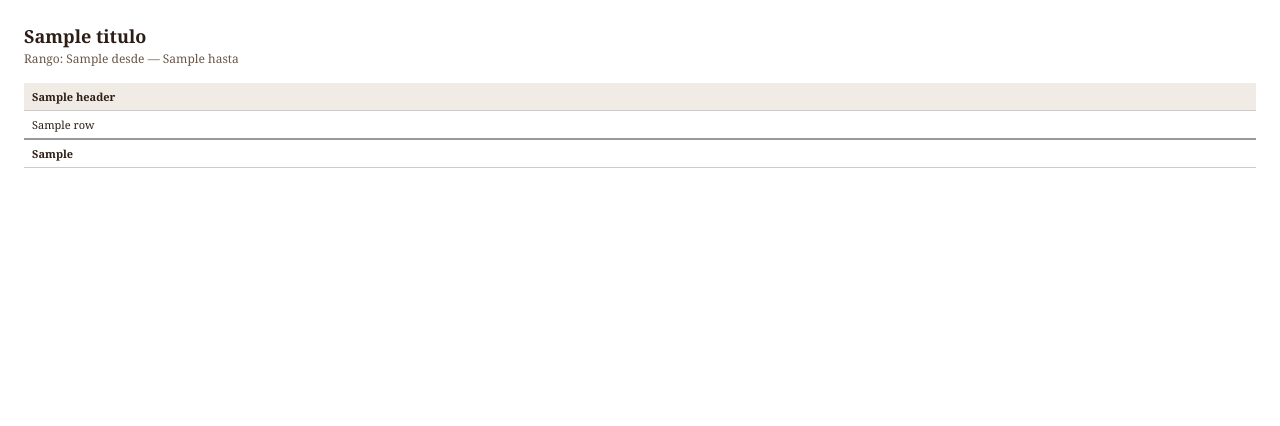
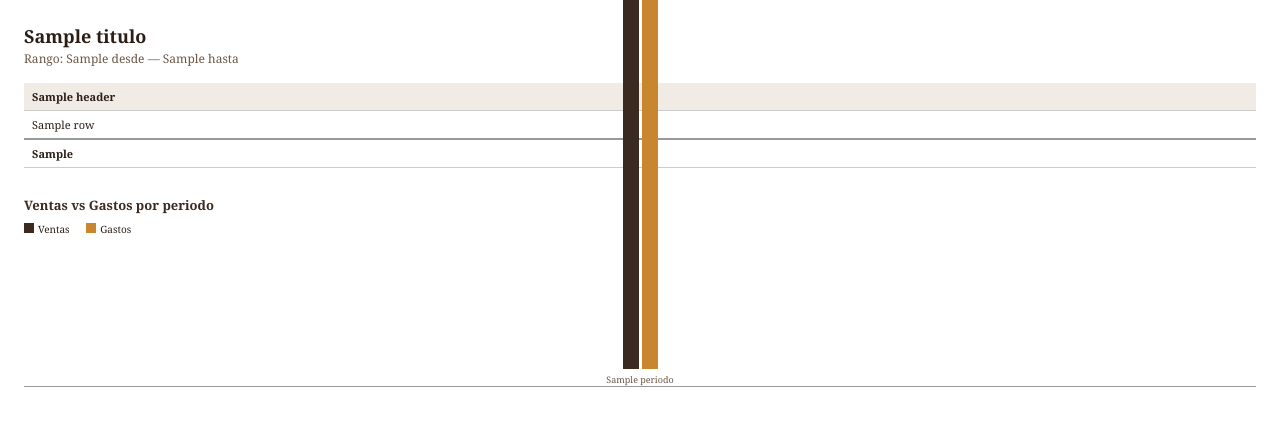
Before and after one commit to VMMC5/cafeteria-system, a Flask app: template web/app/templates/reportes/print.html in a window 1280 px wide. Shown: the top 426 px of the page. Run offline with Flask 3, Linux system fonts and the light colour scheme; the visitor is signed in with stand-in values (Sample User, id 1); the template is opened without the code that fills it: most values are stand-ins (such as "Sample title", 1, 10 or a date in 2020).

Commit message:
feat(web): export por tipo + gráfica estática en el PDF del Estado de Resultados
Cierra la Tarea 3 del plan Reportes BI: computa serie_er una sola vez tras
_reporte() para que la rama PDF también la reciba, añade una gráfica de
barras agrupadas (Ventas vs Gastos por periodo) 100% CSS en print.html
-ya que WeasyPrint no ejecuta JS-, y suma un BarChart nativo de openpyxl
al XLSX de Estado de Resultados. Cubre con tests que los 4 tipos exportan
a PDF/XLSX sin reventar y que la gráfica estática solo aparece para
estado_resultados.

```diff
--- a/web/app/reportes/routes.py
+++ b/web/app/reportes/routes.py
@@ -139,11 +139,21 @@
         )
     titulo, headers, rows, total_row = _reporte(tipo, filas)
 
+    serie_er = None
+    if tipo == "estado_resultados":
+        serie_er = [
+            {"periodo": r[0], "ventas": r[1], "gastos": r[2], "utilidad": r[4]}
+            for r in rows
+        ]
+
     formato = request.args.get("formato")
     if formato in ("xlsx", "pdf"):
         base = f"reporte-{tipo}-{desde}_{hasta}"
         if formato == "xlsx":
-            data = export.to_xlsx(titulo, headers, rows, total_row)
+            data = export.to_xlsx(
+                titulo, headers, rows, total_row,
+                chart=(tipo == "estado_resultados"),
+            )
             ctype = "application/vnd.openxmlformats-officedocument.spreadsheetml.sheet"
             fname = f"{base}.xlsx"
         else:
@@ -151,7 +161,7 @@
                 "reportes/print.html",
                 titulo=titulo, headers=headers,
                 rows=_fmt_rows(rows), total_row=_fmt_total(total_row),
-                desde=desde, hasta=hasta,
+                desde=desde, hasta=hasta, serie_er=serie_er,
             )
             data = export.to_pdf(html)
             ctype = "application/pdf"
@@ -170,13 +180,6 @@
     metodos = api_gateway.call(api_client.get_metodos_pago)
     categorias = api_gateway.call(api_client.get_gastos_categorias)
 
-    serie_er = None
-    if tipo == "estado_resultados":
-        serie_er = [
-            {"periodo": r[0], "ventas": r[1], "gastos": r[2], "utilidad": r[4]}
-            for r in rows
-        ]
-
     return render_template(
         "reportes/index.html",
         tipo=tipo, titulo=titulo, headers=headers,
--- a/web/app/templates/reportes/print.html
+++ b/web/app/templates/reportes/print.html
@@ -10,6 +10,26 @@
     th, td { border-bottom: 1px solid #ccc; padding: 6px 8px; text-align: left; }
     th { background: #f0ebe4; }
     tr.total td { font-weight: bold; border-top: 2px solid #999; }
+
+    .pdf-chart { margin-top: 28px; }
+    .pdf-chart-title { font-size: 13px; margin: 0 0 8px; color: #3a2a20; font-weight: bold; }
+    .pdf-chart-legend { font-size: 10px; margin-bottom: 10px; }
+    .pdf-chart-legend .legend-item { margin-right: 14px; }
+    .pdf-chart-legend .swatch {
+      display: inline-block; width: 10px; height: 10px; margin-right: 4px;
+    }
+    .pdf-chart-legend .swatch.ventas { background: #3a2a20; }
+    .pdf-chart-legend .swatch.gastos { background: #c8862f; }
+    .pdf-chart-bars {
+      display: flex; align-items: flex-end; height: 140px;
+      border-bottom: 1px solid #999; gap: 18px; padding: 0 4px;
+    }
+    .pdf-chart-group { display: flex; flex-direction: column; align-items: center; flex: 1; }
+    .pdf-chart-bar-pair { display: flex; align-items: flex-end; gap: 3px; height: 140px; }
+    .pdf-bar { width: 16px; }
+    .pdf-bar.ventas { background: #3a2a20; }
+    .pdf-bar.gastos { background: #c8862f; }
+    .pdf-chart-label { font-size: 9px; margin-top: 4px; color: #6b5647; text-align: center; }
   </style>
 </head>
 <body>
@@ -23,5 +43,32 @@
       {% if rows and total_row %}<tr class="total">{% for c in total_row %}<td>{{ c }}</td>{% endfor %}</tr>{% endif %}
     </tbody>
   </table>
+
+  {% if serie_er %}
+  {% set valores = [] %}
+  {% for it in serie_er %}
+    {% set _ = valores.append(it.ventas) %}
+    {% set _ = valores.append(it.gastos) %}
+  {% endfor %}
+  {% set max_val = (valores | max) if (valores and (valores | max) > 0) else 1 %}
+  <div class="pdf-chart">
+    <p class="pdf-chart-title">Ventas vs Gastos por periodo</p>
+    <div class="pdf-chart-legend">
+      <span class="legend-item"><span class="swatch ventas"></span>Ventas</span>
+      <span class="legend-item"><span class="swatch gastos"></span>Gastos</span>
+    </div>
+    <div class="pdf-chart-bars">
+      {% for it in serie_er %}
+      <div class="pdf-chart-group">
+        <div class="pdf-chart-bar-pair">
+          <div class="pdf-bar ventas" style="height: {{ (it.ventas / max_val * 100) | round(1) }}%;"></div>
+          <div class="pdf-bar gastos" style="height: {{ (it.gastos / max_val * 100) | round(1) }}%;"></div>
+        </div>
+        <div class="pdf-chart-label">{{ it.periodo }}</div>
+      </div>
+      {% endfor %}
+    </div>
+  </div>
+  {% endif %}
 </body>
 </html>
```
Also changed, not shown: web/app/services/export.py (+19 -1 lines), web/tests/test_reportes.py (+65 -0 lines).
